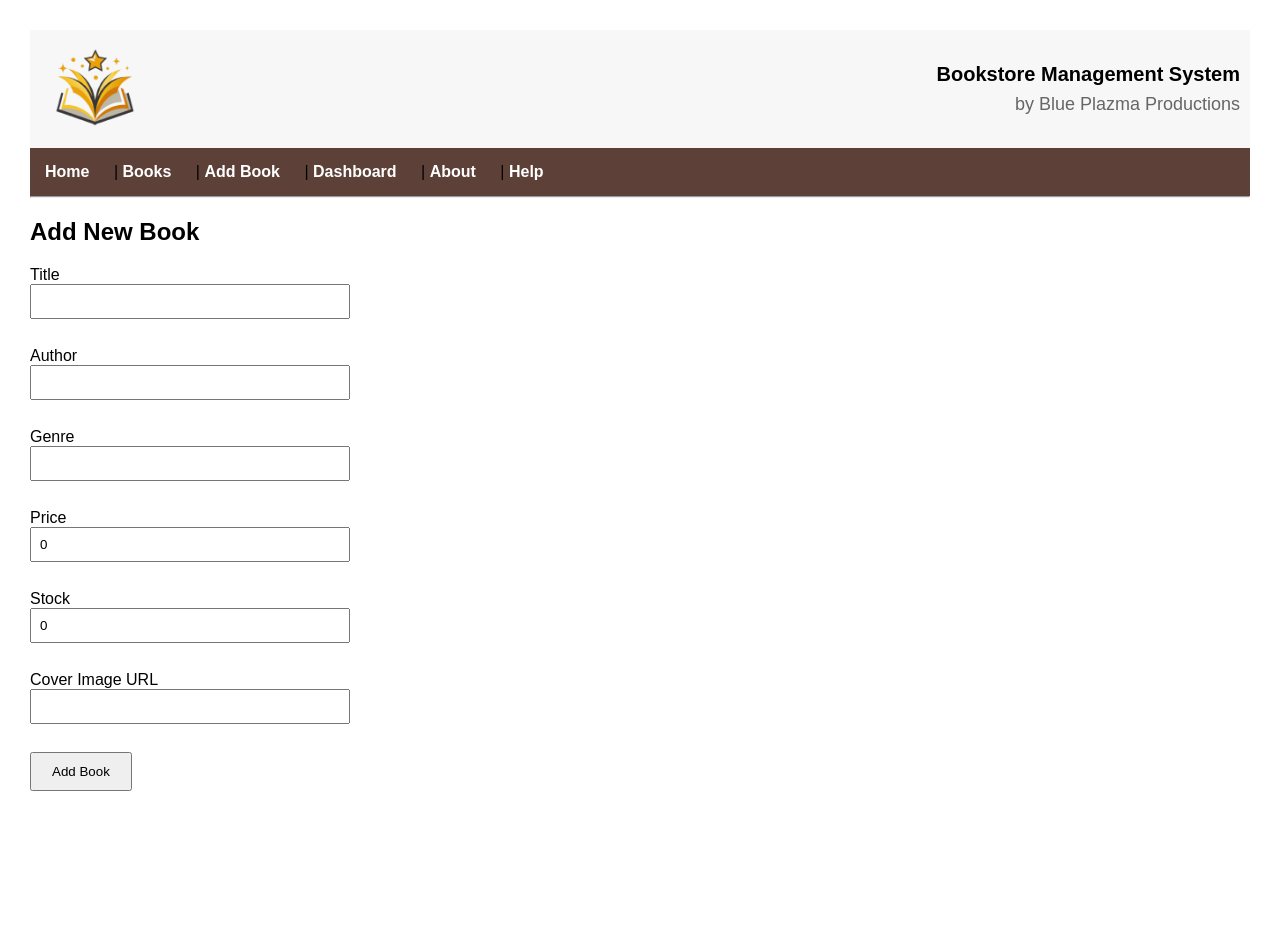
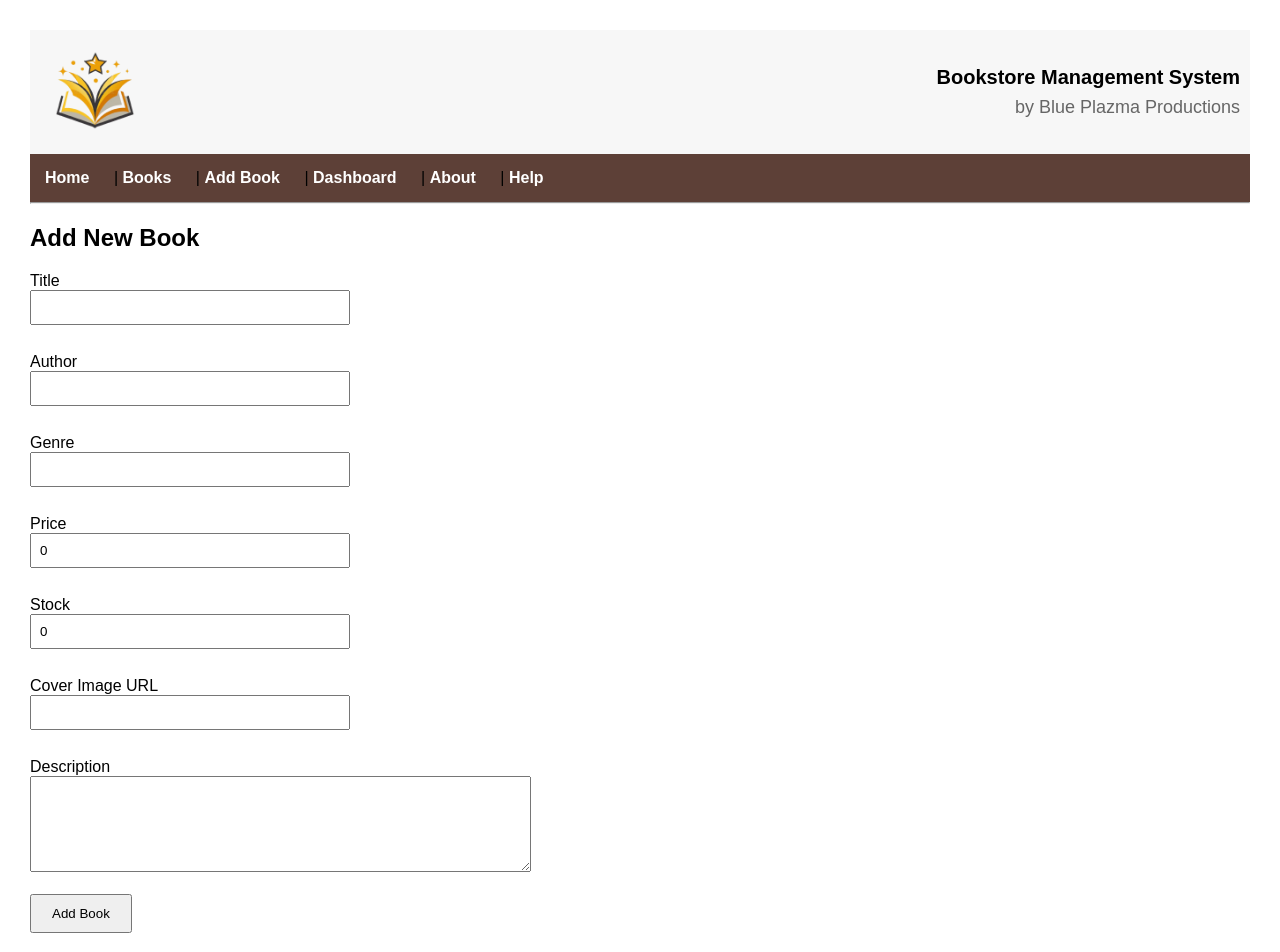
Before and after one commit to UBSITBrettBagleo/bookstore-management-system, an Angular app: page /add-book in a window 1280 px wide. Shown: the top 952 px of the page. Before the commit the page ends 821 px from the top, so only its background shows below. Built offline with nearby package versions, Linux system fonts and the light colour scheme.

Commit message:
Added book descriptions

```diff
--- a/models/Book.js
+++ b/models/Book.js
@@ -6,7 +6,8 @@ const BookSchema = new mongoose.Schema({
   genre: String,
   price: Number,
   stock: Number,
-  coverImage: String
+  coverImage: String,
+  description: String
 });
 
 module.exports = mongoose.model('Book', BookSchema);
--- a/src/app/app.css
+++ b/src/app/app.css
@@ -12,13 +12,13 @@ body{
 
 .header{
 
-    display:flex;
+    display: flex;
 
     justify-content:space-between;
 
     align-items:center;
 
-    padding:2px 10px;
+    padding:5px 10px;
 
     background:#f7f7f7;
 
--- a/src/app/pages/add-book/add-book.html
+++ b/src/app/pages/add-book/add-book.html
@@ -24,6 +24,12 @@
 <input type="text" [(ngModel)]="book.coverImage">
 <br><br>
 
+<label>Description</label><br>
+<textarea rows="6" cols="60"
+[(ngModel)]="book.description">
+</textarea>
+<br><br>
+
 <button (click)="addBook()">
     Add Book
 </button>
--- a/src/app/pages/add-book/add-book.ts
+++ b/src/app/pages/add-book/add-book.ts
@@ -18,7 +18,8 @@ export class AddBook {
     genre: '',
     price: 0,
     stock: 0,
-    coverImage: ''
+    coverImage: '',
+    description: ''
   };
 
   constructor(
--- a/src/app/pages/books/books.html
+++ b/src/app/pages/books/books.html
@@ -27,6 +27,9 @@
 
     <p><strong>Stock:</strong> {{ book.stock }}</p>
 
+    <p><strong>Synopsis:</strong> {{ book.description }}</p>
+    <pre>{{ book | json }}</pre>
+
     <button
         [routerLink]="['/edit-book', book._id]">
         ✏️Edit
--- a/src/app/pages/edit-book/edit-book.html
+++ b/src/app/pages/edit-book/edit-book.html
@@ -30,6 +30,11 @@
 
 <br><br>
 
+<label>Description</label><br>
+<textarea rows="6" cols="60" [(ngModel)]="book.description">
+</textarea>
+<br><br>
+
 <button (click)="updateBook()">
   Save Changes
 </button>
```
Also changed, not shown: routes/book.js (+5 -3 lines).
